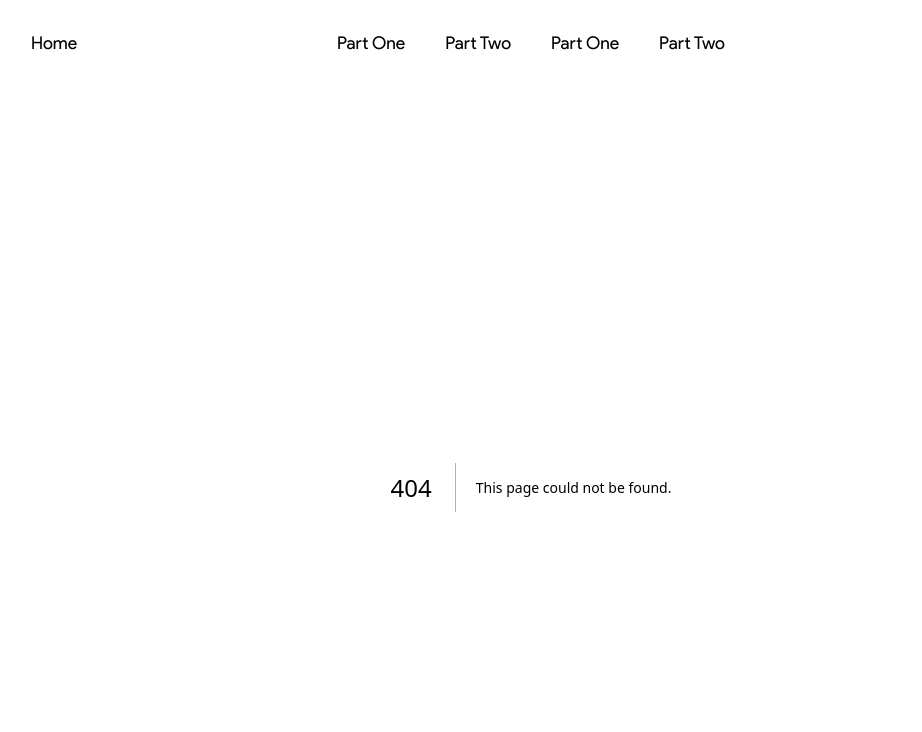
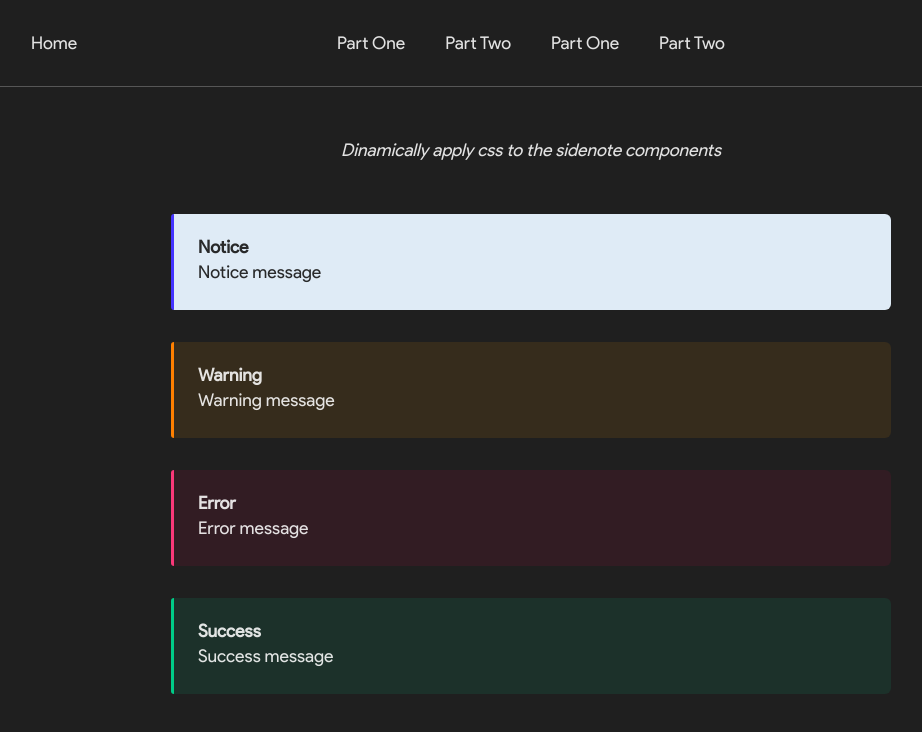
Before and after one commit to tyVespA/react-components-tests-next, a Next.js app: page /partOne/06-sidenoteTypes in a window 1280 px wide. Before the commit this address had no page. Shown: the top 732 px of the page, without its empty margins (109-1031 px from the left). Built offline with nearby package versions, Linux system fonts and the light colour scheme.

Commit message:
Create and style

```diff
--- /dev/null
+++ b/app/partOne/06-sidenoteTypes/page.js
@@ -0,0 +1,25 @@
+import React from "react";
+import styles from "./page.module.css";
+import Sidenote from "./Sidenote";
+
+export default function page() {
+  return (
+    <div className="exerciseContainer">
+      <em>Dinamically apply css to the sidenote components</em>
+      <div>
+        <Sidenote type={"notice"} title={"Notice"}>
+          Notice message
+        </Sidenote>
+        <Sidenote type={"warning"} title={"Warning"}>
+          Warning message
+        </Sidenote>
+        <Sidenote type={"error"} title={"Error"}>
+          Error message
+        </Sidenote>
+        <Sidenote type={"success"} title={"Success"}>
+          Success message
+        </Sidenote>
+      </div>
+    </div>
+  );
+}
```
Also changed, not shown: app/partOne/06-sidenoteTypes/page.module.css (added).
